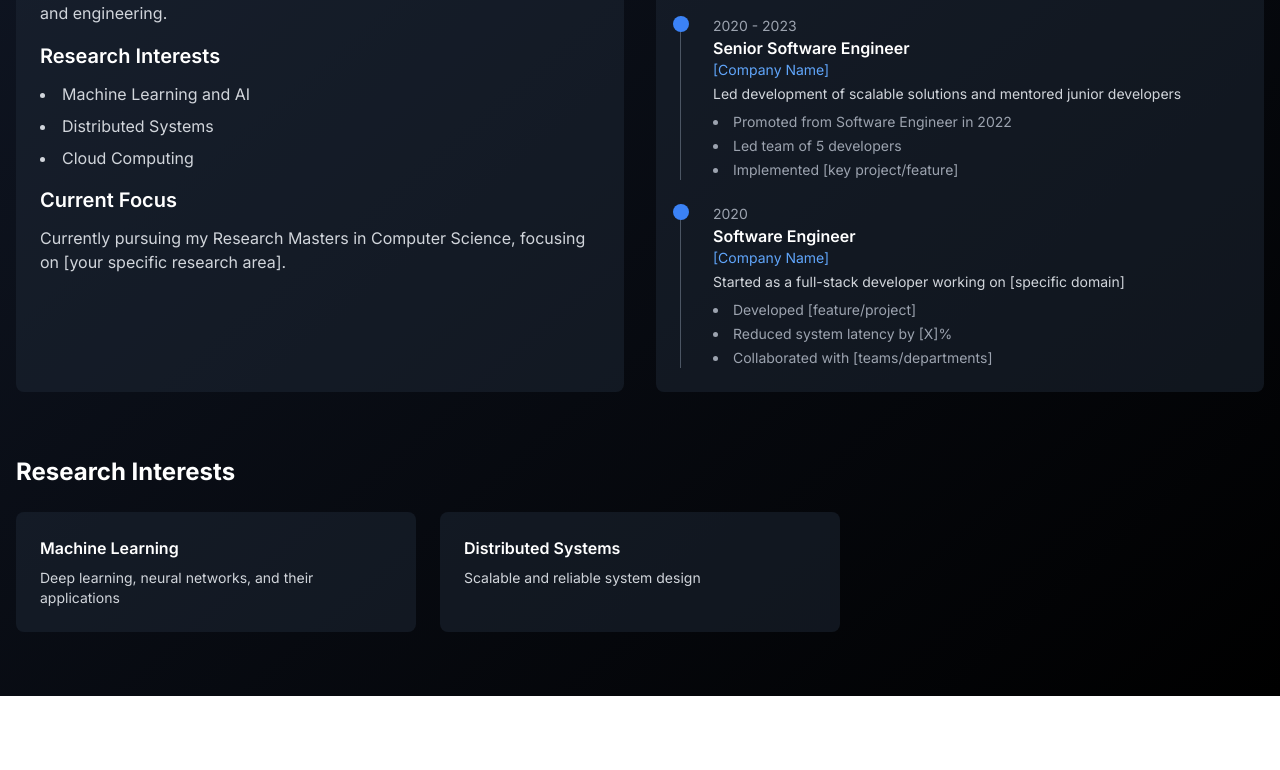
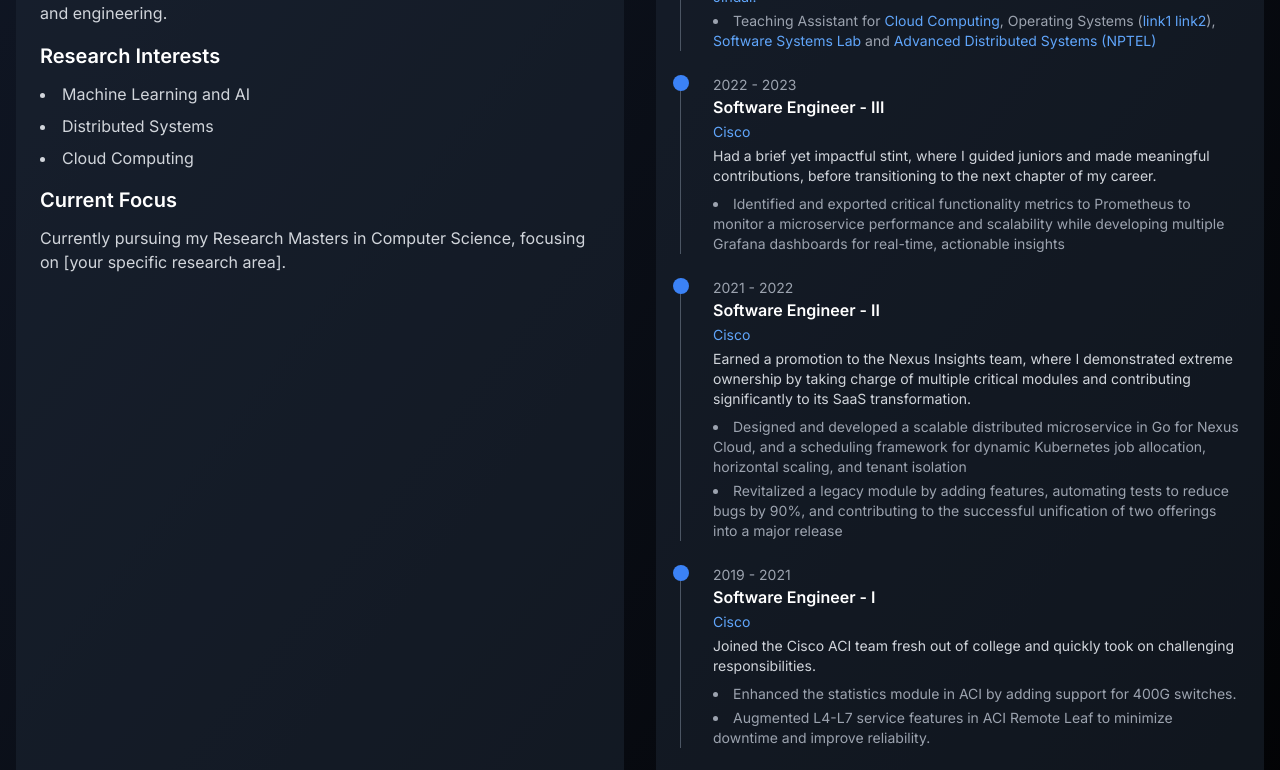
Before and after one commit to rohithv/rohithv.github.io, a Next.js app: page /about in a window 1280 px wide. Shown: the part 460-1230 px from the top of the page. Before the commit the page ends 1156 px from the top, so only its background shows below. Built offline with nearby package versions, Linux system fonts and the light colour scheme.

Commit message:
update the journey

```diff
--- a/src/components/Journey.tsx
+++ b/src/components/Journey.tsx
@@ -1,7 +1,81 @@
 'use client'
 import { motion } from 'framer-motion'
 
-export default function Journey({ showAbout = false }) {
+type RichTextItem = {
+  text: string
+  url?: string
+}
+
+type RichText = (string | RichTextItem)[]
+
+function RichTextDisplay({ content }: { content: RichText }) {
+  return (
+    <>
+      {content.map((item, index) => {
+        if (typeof item === 'string') {
+          return item
+        }
+        return (
+          <a
+            key={index}
+            href={item.url}
+            target="_blank"
+            rel="noopener noreferrer"
+            className="text-blue-400 hover:text-blue-300 transition-colors"
+          >
+            {item.text}
+          </a>
+        )
+      })}
+    </>
+  )
+}
+
+function TimelineItem({
+  year,
+  title,
+  organization,
+  organizationUrl,
+  description,
+  highlights
+}: {
+  year: string
+  title: string
+  organization: string
+  organizationUrl: string
+  description: RichText
+  highlights?: RichText[]
+}) {
+  return (
+    <div className="relative pl-6 lg:pl-8 border-l border-gray-600">
+      <span className="absolute left-0 -translate-x-1/2 w-3 h-3 lg:w-4 lg:h-4 rounded-full bg-blue-500" />
+      <h3 className="text-sm text-gray-400">{year}</h3>
+      <h4 className="font-semibold text-sm lg:text-base">{title}</h4>
+      <a
+        href={organizationUrl}
+        target="_blank"
+        rel="noopener noreferrer"
+        className="text-blue-400 text-xs lg:text-sm mb-1 hover:text-blue-300 transition-colors inline-block"
+      >
+        {organization}
+      </a>
+      <p className="text-xs lg:text-sm text-gray-300 mb-2">
+        <RichTextDisplay content={description} />
+      </p>
+      {highlights && (
+        <ul className="text-xs lg:text-sm text-gray-400 list-disc list-inside space-y-1">
+          {highlights.map((highlight, index) => (
+            <li key={index}>
+              <RichTextDisplay content={highlight} />
+            </li>
+          ))}
+        </ul>
+      )}
+    </div>
+  )
+}
+
+export default function Journey() {
   return (
     <motion.div
       initial={{ opacity: 0, x: -20 }}
@@ -13,85 +87,89 @@ export default function Journey({ showAbout = false }) {
       <div className="space-y-6">
         <TimelineItem
           year="2023 - Present"
-          title="Research Masters in Computer Science"
-          organization="[Your University Name]"
-          description="Exploring cutting-edge technologies and conducting research in [your area]"
+          title="Master of Science (Research) in Computer Science"
+          organization="Indian Institute of Technology Delhi"
+          organizationUrl="https://home.iitd.ac.in/"
+          description={[
+            "Exploring cutting-edge technologies and conducting research in Serverless Computing."
+          ]}
           highlights={[
-            "Research focus: [Your research area]",
-            "Teaching Assistant for [Course name]",
-            "Published paper in [Conference/Journal]"
+            ["Working at the intersection of Serverles computing, Virtualization, Operating Systems and Confidential Computing ",
+                "under the guidance of ",
+                {text: "Prof. Abhilash Jindal.", url: "https://abhilash-jindal.com/"}
+            ],
+            ["Teaching Assistant for ",
+                { text: "Cloud Computing", url: "https://abhilash-jindal.com/teaching/2024-1-col-733/" },
+                ", Operating Systems (",
+                {text: "link1 ", url: "https://abhilash-jindal.com/teaching/2023-2-col-331/"},
+                {text: "link2", url: "https://www.cse.iitd.ac.in/~srsarangi/courses/2023/col_331_2023/index.html"},
+                "), ",
+                {text: "Software Systems Lab", url: "https://www.cse.iitd.ac.in/~srsarangi/courses/2023/cop_701_2023/index.html"},
+                " and ",
+                {text: "Advanced Distributed Systems (NPTEL)", url: "https://nptel.ac.in/courses/106102237"}
+            ]
           ]}
         />
 
         <TimelineItem
-          year="2020 - 2023"
-          title="Senior Software Engineer"
-          organization="[Company Name]"
-          description="Led development of scalable solutions and mentored junior developers"
+          year="2022 - 2023"
+          title="Software Engineer - III"
+          organization="Cisco"
+          organizationUrl="https://www.cisco.com/"
+          description={[
+            "Had a brief yet impactful stint, where I guided juniors and made meaningful contributions, before transitioning to the next chapter of my career."
+          ]}
           highlights={[
-            "Promoted from Software Engineer in 2022",
-            "Led team of 5 developers",
-            "Implemented [key project/feature]"
+            ["Identified and exported critical functionality metrics to Prometheus to monitor a microservice performance and scalability while developing multiple Grafana dashboards for real-time, actionable insights"]
           ]}
         />
 
         <TimelineItem
-          year="2020"
-          title="Software Engineer"
-          organization="[Company Name]"
-          description="Started as a full-stack developer working on [specific domain]"
+          year="2021 - 2022"
+          title="Software Engineer - II"
+          organization="Cisco"
+          organizationUrl="https://www.cisco.com/"
+          description={[
+            "Earned a promotion to the Nexus Insights team, where I demonstrated extreme ownership by taking charge of multiple critical modules and contributing significantly to its SaaS transformation."
+          ]}
           highlights={[
-            "Developed [feature/project]",
-            "Reduced system latency by [X]%",
-            "Collaborated with [teams/departments]"
+            ["Designed and developed a scalable distributed microservice in Go for Nexus Cloud, and a scheduling framework for dynamic Kubernetes job allocation, horizontal scaling, and tenant isolation"],
+            ["Revitalized a legacy module by adding features, automating tests to reduce bugs by 90%, and contributing to the successful unification of two offerings into a major release"]
+          ]}
+        />
+
+        <TimelineItem
+          year="2019 - 2021"
+          title="Software Engineer - I"
+          organization="Cisco"
+          organizationUrl="https://www.cisco.com/"
+          description={[
+            "Joined the Cisco ACI team fresh out of college and quickly took on challenging responsibilities."
+          ]}
+          highlights={[
+            ["Enhanced the statistics module in ACI by adding support for 400G switches."],
+            ["Augmented L4-L7 service features in ACI Remote Leaf to minimize downtime and improve reliability."]
+          ]}
+        />
+
+        <TimelineItem
+          year="2015 - 2019"
+          title="Bachelor of Technology in Computer Science"
+          organization="National Institute of Technology Calicut"
+          organizationUrl="https://www.nitc.ac.in/"
+          description={[
+            "Developed a deep fascination for Computer Science and Systems."
+          ]}
+          highlights={[
+            ["Acted as the voice for ~150 students as the class representative"],
+            [
+              "Oversaw the ",
+              { text: "eXpOS project", url: "https://exposnitc.github.io" },
+              ", integral to the OS labs at NIT Calicut and IIT Palakkad, as Maintainer in 2018"
+            ]
           ]}
         />
       </div>
-
-      {showAbout && (
-        <div className="mt-8 pt-6 border-t border-gray-700">
-          <h3 className="text-xl font-semibold mb-3">About Me</h3>
-          <p className="text-gray-300 leading-relaxed">
-            I'm passionate about leveraging technology to solve complex problems.
-            With a background in software engineering and current focus on research,
-            I bring a unique perspective that combines practical industry experience
-            with academic rigor. I'm particularly interested in [specific interests/technologies],
-            and I'm always excited to explore new challenges at the intersection of
-            research and engineering.
-          </p>
-        </div>
-      )}
     </motion.div>
   )
 }
-
-function TimelineItem({
-  year,
-  title,
-  organization,
-  description,
-  highlights
-}: {
-  year: string
-  title: string
-  organization: string
-  description: string
-  highlights?: string[]
-}) {
-  return (
-    <div className="relative pl-6 lg:pl-8 border-l border-gray-600">
-      <span className="absolute left-0 -translate-x-1/2 w-3 h-3 lg:w-4 lg:h-4 rounded-full bg-blue-500" />
-      <h3 className="text-sm text-gray-400">{year}</h3>
-      <h4 className="font-semibold text-sm lg:text-base">{title}</h4>
-      <p className="text-blue-400 text-xs lg:text-sm mb-1">{organization}</p>
-      <p className="text-xs lg:text-sm text-gray-300 mb-2">{description}</p>
-      {highlights && (
-        <ul className="text-xs lg:text-sm text-gray-400 list-disc list-inside space-y-1">
-          {highlights.map((highlight, index) => (
-            <li key={index}>{highlight}</li>
-          ))}
-        </ul>
-      )}
-    </div>
-  )
-}
```
